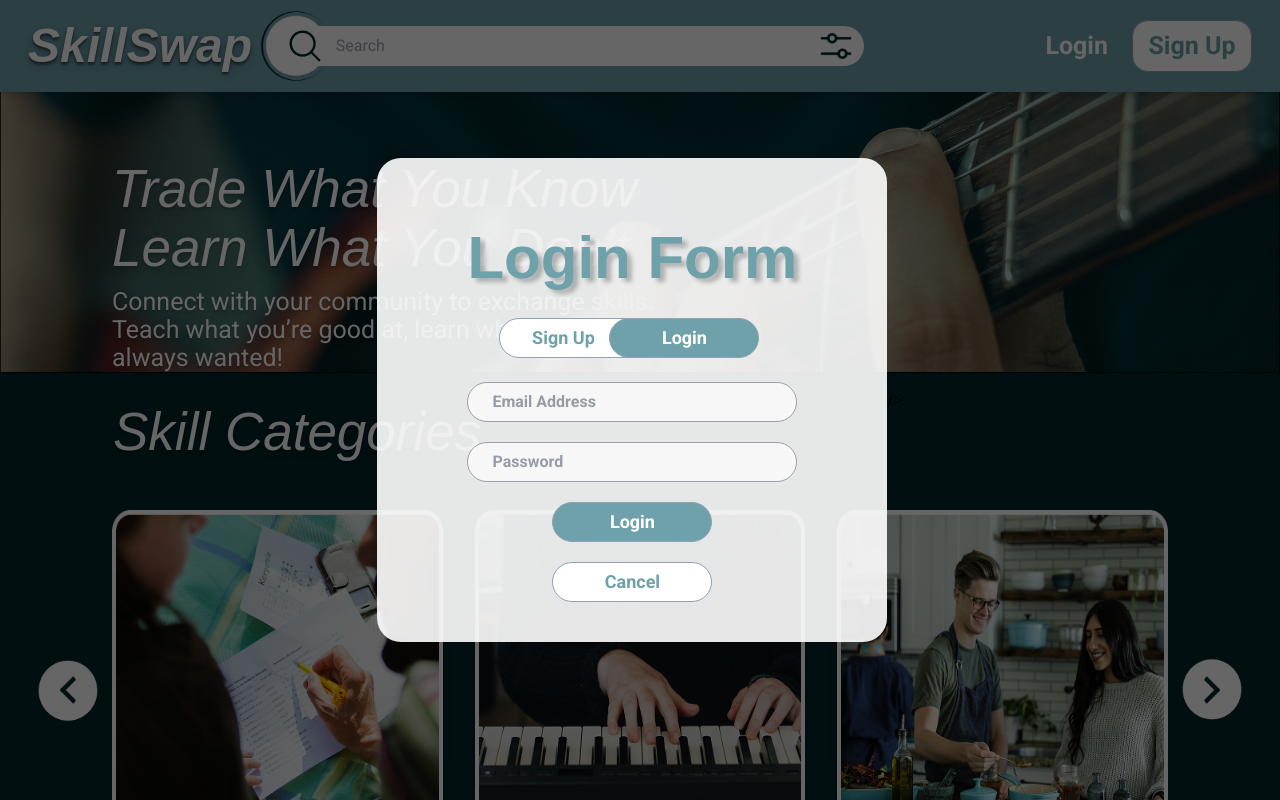
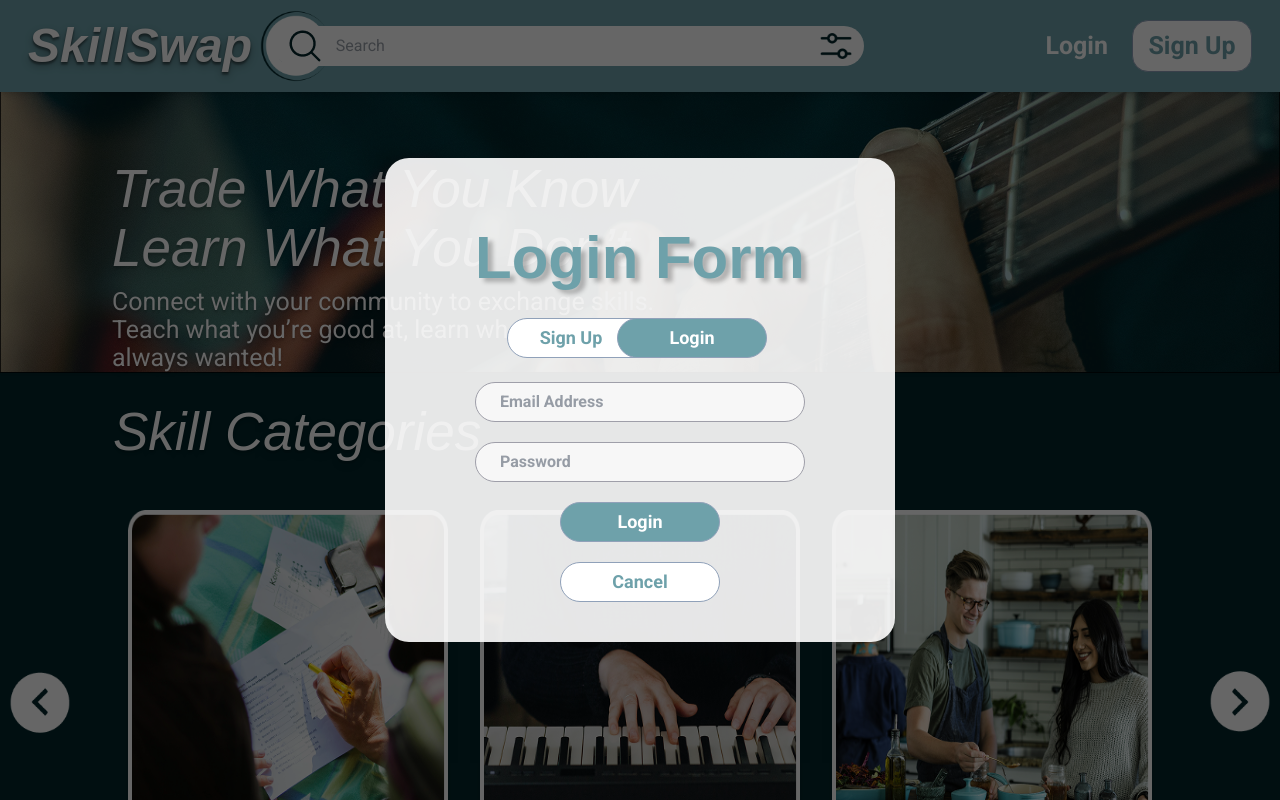
Before and after one commit to Peabaa/skill-swap, a Vue app: page / in a window 1280 px wide. Both pictures are taken after a click on the button "Login". Shown: the top 800 px of the page. Built offline with nearby package versions, Linux system fonts and the light colour scheme; a web font is replaced by a local one.

Commit message:
change: using shared mysql database instead of local

```diff
--- a/index.html
+++ b/index.html
@@ -4,7 +4,6 @@
     <meta charset="UTF-8" />
     <link rel="icon" type="image/png" href="/skillSwapLogo.png" />
     <meta name="viewport" content="width=device-width, initial-scale=1.0" />
-    <title>Vite + Vue</title>
   </head>
   <body>
     <div id="app"></div>
--- a/src/components/LandingPage.vue
+++ b/src/components/LandingPage.vue
@@ -5,94 +5,65 @@
       @trigger-login="showLogin = true"
       @trigger-signup="showSignUp = true"
     />
-    <!--Login Form Overlay-->
-    <div
-      v-if="showLogin"
-      class="fixed inset-0 z-50 bg-[rgba(0,0,0,0.6)] flex items-center justify-center"
-    >
-      <LoginForm @close="showLogin = false"
-                @trigger-signup="showLogin = false; showSignUp = true"/>/>
 
+    <!-- Login Overlay -->
+    <div v-if="showLogin" class="fixed inset-0 z-50 bg-[rgba(0,0,0,0.6)] flex items-center justify-center">
+      <LoginForm @close="showLogin = false" @trigger-signup="showLogin = false; showSignUp = true"/>
     </div>
 
-    <!--Sign Up Form Overlay-->
-    <div
-      v-if="showSignUp"
-      class="fixed inset-0 z-50 bg-[rgba(0,0,0,0.6)] flex items-center justify-center"
-    >
-      <SignUpForm @close="showSignUp = false"
-                  @trigger-login="showSignUp = false; showLogin = true"/>
+    <!-- Signup Overlay -->
+    <div v-if="showSignUp" class="fixed inset-0 z-50 bg-[rgba(0,0,0,0.6)] flex items-center justify-center">
+      <SignUpForm @close="showSignUp = false" @trigger-login="showSignUp = false; showLogin = true"/>
     </div>
+
     <main class="flex-1 pt-22">
-      <!-- Page content goes here -->
+      <!-- Landing Banner -->
       <div class="relative w-full">
-        <p class=" font-sofia text-[53px] text-white text-4xl italic text-shadow-lg absolute top-18 left-28">
-          Trade What You Know <br>
-          Learn What You Don’t
+        <p class="font-sofia text-[53px] text-white text-4xl italic text-shadow-lg absolute top-18 left-28">
+          Trade What You Know <br> Learn What You Don’t
         </p>
-        <p class=" font-roboto text-[25px] text-white text-4xl text-shadow-lg absolute top-50 left-28">
+        <p class="font-roboto text-[25px] text-white text-4xl text-shadow-lg absolute top-50 left-28">
           Connect with your community to exchange skills. <br>
           Teach what you’re good at, learn what you’ve <br>
           always wanted!
         </p>
-        <img
-          src="@/assets/images/landingPagePic1.png"
-          alt="Logo"
-          class="object-contain"
-        />
+        <img src="@/assets/images/landingPagePic1.png" alt="Logo" class="object-contain" />
       </div>
-       <p class=" font-sofia text-[53px] text-white text-4xl italic text-shadow-lg ml-[113px] mt-[25px]">
-          Skill Categories
-        </p>
 
-        <!-- Skill Cards Grid -->
-        <div class="relative flex items-center px-28 py-12">
-          <!-- Left Button -->
-          <button
-            @click="shiftLeft"
-            class="absolute left-27 z-10 transform -translate-x-full hover:scale-105 transition"
-          >
-            <img
-              src="@/assets/images/Circle_Carret_Right.png"
-              alt="Left"
-              class="w-20 h-20 rotate-180"
-            />
-          </button>
+      <!-- Skill Carousel Section -->
+      <p class="font-sofia text-[53px] text-white text-4xl italic text-shadow-lg ml-[113px] mt-[25px]">
+        Skill Categories
+      </p>
 
-          <!-- Skill Cards with animation -->
-          <transition-group
-            name="skill-shift"
-            tag="div"
-            class="grid grid-cols-1 md:grid-cols-3 gap-8 w-full"
-          >
-            <div
-              v-for="skill in skills"
-              :key="skill.label"
-              class="relative flex flex-col items-center"
-            >
+      <section class="relative flex items-center px-28 py-12">
+        <!-- Left Arrow -->
+        <button @click="carouselRef?.prev()" class="absolute left-0 z-10 hover:scale-105 transition">
+          <img src="@/assets/images/Circle_Carret_Right.png" alt="Left" class="w-20 h-20 rotate-180" />
+        </button>
+
+        <!-- Carousel -->
+        <Carousel v-bind="carouselConfig" class="w-full" ref="carouselRef">
+          <Slide v-for="skill in skills" :key="skill.label">
+            <div class="relative flex flex-col items-center mx-4 h-[24rem]">
               <img
                 :src="skill.image"
                 :alt="skill.label"
                 class="w-90 h-90 rounded-2xl shadow-lg"
               />
-              <div class="font-roboto text-xl absolute -bottom-5 bg-[#6EA1AA] text-white font-bold px-6 py-2 rounded-full shadow-md">
+              <div
+                class="absolute bottom-1 bg-[#6EA1AA] text-white text-center text-xl font-bold font-roboto px-5 py-2 rounded-full shadow-md"
+              >
                 {{ skill.label }}
               </div>
             </div>
-          </transition-group>
+          </Slide>
+        </Carousel>
 
-          <!-- Right Button -->
-          <button
-            @click="shiftRight"
-            class="absolute right-27 z-10 transform translate-x-full hover:scale-115 transition"
-          >
-            <img
-              src="@/assets/images/Circle_Carret_Right.png"
-              alt="Right"
-              class="w-20 h-20"
-            />
-          </button>
-      </div>
+        <!-- Right Arrow -->
+        <button @click="carouselRef?.next()" class="absolute right-0 z-10 hover:scale-105 transition">
+          <img src="@/assets/images/Circle_Carret_Right.png" alt="Right" class="w-20 h-20" />
+        </button>
+      </section>
     </main>
 
     <LandingFooter />
@@ -101,6 +72,9 @@
 
 <script setup>
 import { ref } from 'vue'
+import { Carousel, Slide } from 'vue3-carousel'
+import 'vue3-carousel/carousel.css'
+
 import LandingHeader from './landingPage-components/LandingHeader.vue'
 import LoginForm from './landingPage-components/LoginForm.vue'
 import SignUpForm from './landingPage-components/SignUpForm.vue'
@@ -129,20 +103,29 @@ const skills = ref([
   }
 ])
 
-const shiftLeft = () => {
-  const first = skills.value.shift()
-  skills.value.push(first)
+const carouselRef = ref(null)
+
+const carouselConfig = {
+  itemsToShow: 3,
+  wrapAround: true,
+  snapAlign: 'start',
+  transition: 500,
+  mouseDrag: true,
+  breakpoints: {
+    700: {
+      itemsToShow: 2,
+    },
+    1024: {
+      itemsToShow: 3,
+    }
+  },
+  transition: 500,
+  settings: {
+    autoplay: false,
+    snapAlign: 'start',
+    wrapAround: true,
+    // disables scaling effect
+    transition: 0,
+  }
 }
-
-const shiftRight = () => {
-  const last = skills.value.pop()
-  skills.value.unshift(last)
-}
-
 </script>
-
-<style scoped>
-.skill-shift-move {
-  transition: transform 0.5s ease;
-}
-</style>
--- a/src/components/landingPage-components/SignUpForm.vue
+++ b/src/components/landingPage-components/SignUpForm.vue
@@ -92,9 +92,26 @@ const successMessage = ref('')
 const handleSignup = async () => {
   errorMessage.value = ''
   successMessage.value = ''
-  // Check if any fields are empty
+
   if (!email.value || !password.value || !confirmpass.value) {
     errorMessage.value = "Please fill in all fields."
+    return
+  }
+
+  // Basic email format check
+  const emailRegex = /^[^\s@]+@[^\s@]+\.[^\s@]+$/
+  if (!emailRegex.test(email.value)) {
+    errorMessage.value = "Please enter a valid email address."
+    return
+  }
+
+
+  const allowedTLDs = ['.com', '.org', '.edu.ph']
+  const emailLower = email.value.toLowerCase()
+
+  const matchesAllowedTLD = allowedTLDs.some(tld => emailLower.endsWith(tld))
+  if (!matchesAllowedTLD) {
+    errorMessage.value = "Please enter a valid email address."
     return
   }
 
@@ -116,13 +133,13 @@ const handleSignup = async () => {
     const result = await response.json()
 
     if (response.ok) {
-      successMessage.value = "User registered successfully." // User registered successfully
+      successMessage.value = "User registered successfully."
       errorMessage.value = ''
       email.value = ''
       password.value = ''
       confirmpass.value = ''
     } else {
-      errorMessage.value = "Email already be in use." // Email may already be in use
+      errorMessage.value = "Email may already be in use."
       successMessage.value = ''
     }
   } catch (error) {
@@ -130,4 +147,5 @@ const handleSignup = async () => {
     errorMessage.value = 'Something went wrong. Please try again.'
   }
 }
+
 </script>
```
Also changed, not shown: src/components/HomePage.vue (line endings or trailing spaces), 2 other files (tests, documents, lock files or other folders).
